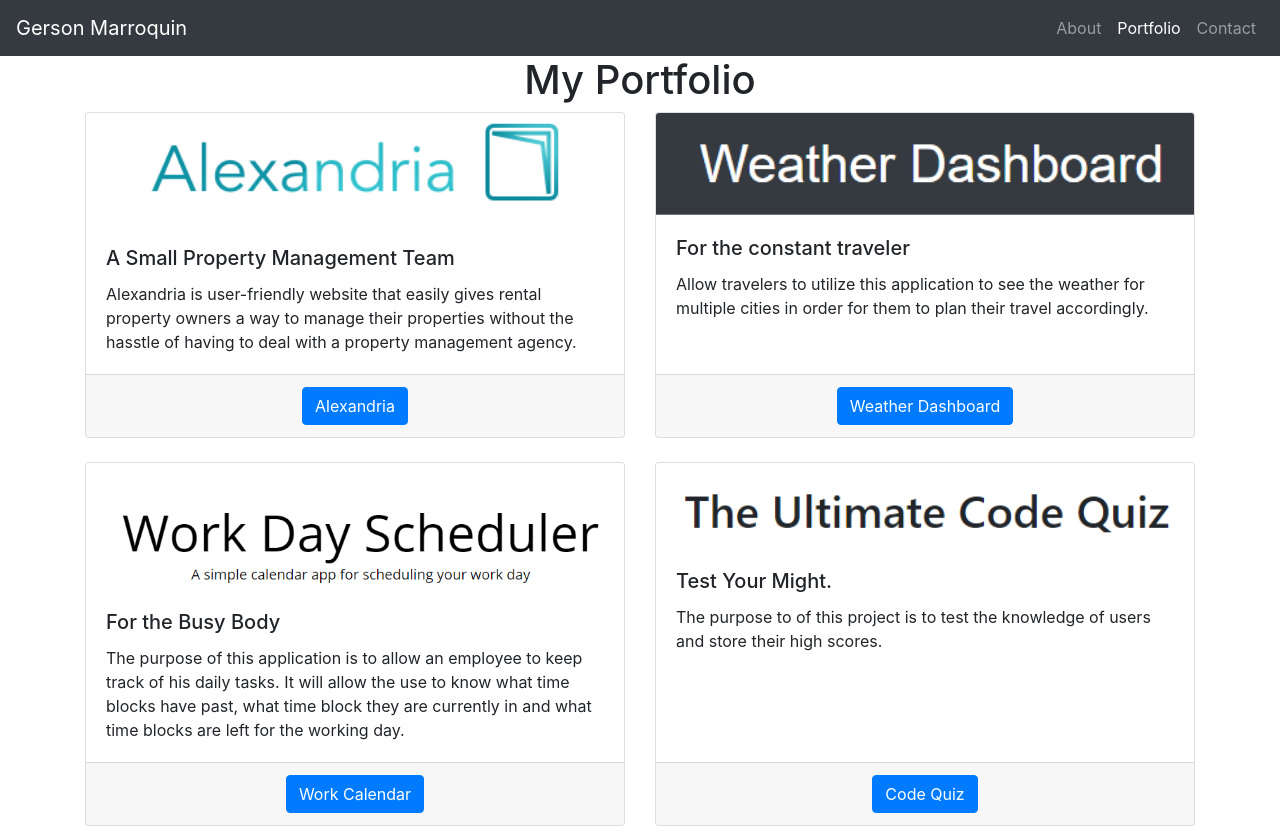
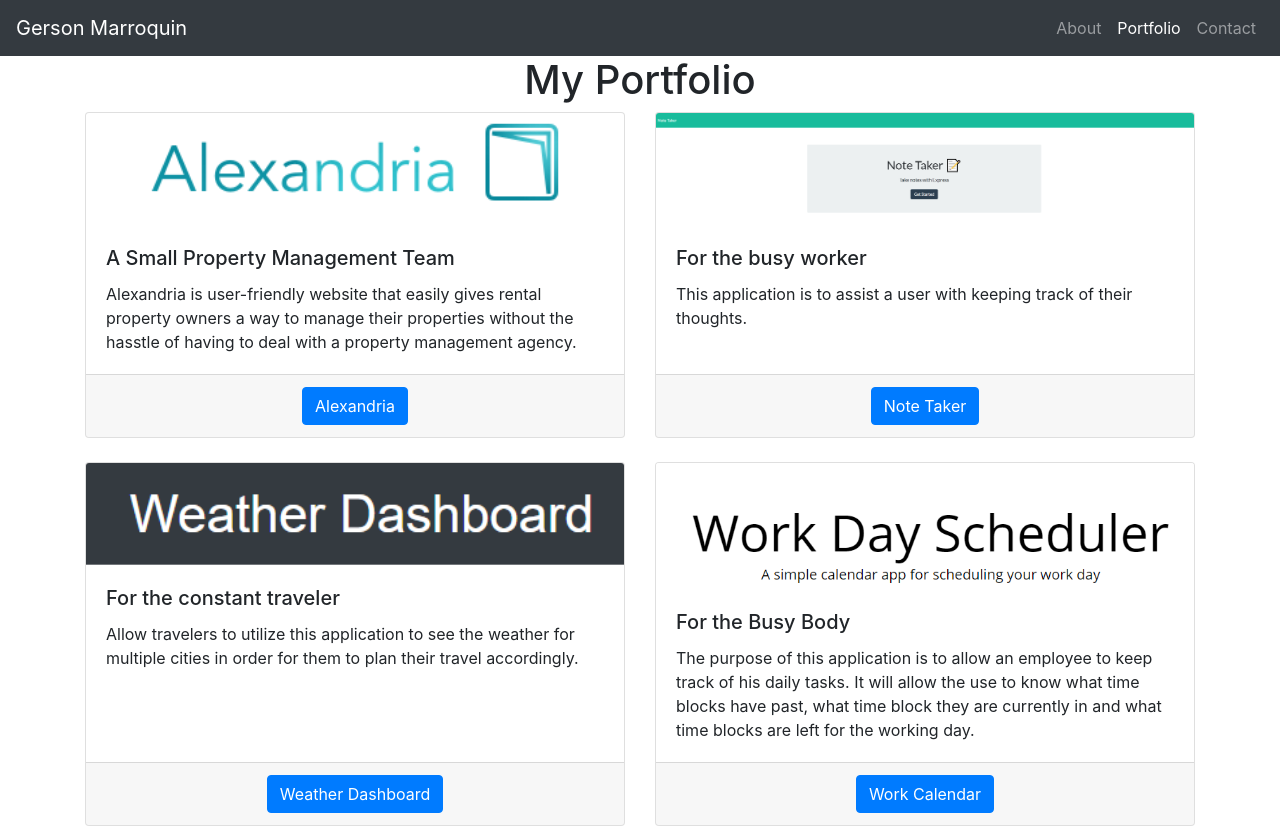
Before and after one commit to goisonberry/portfolio, a plain HTML site: page assets/portfolio.html in a window 1280 px wide. Shown: the top 829 px of the page. Drawn offline with nearby package versions, Linux system fonts and the light colour scheme.

Commit message:
added porject heroku link and fourth hw card.

```diff
--- a/assets/portfolio.html
+++ b/assets/portfolio.html
@@ -67,11 +67,24 @@
               <p class="card-text">Alexandria is user-friendly website that easily gives rental property owners a way to manage their properties without the hasstle of having to deal with a property management agency.</p>
             </div>
             <div class="card-footer text-center">
-              <a href="https://jeanhern81.github.io/Alexandria/" class="card-link btn btn-primary">Alexandria</a>
+              <a href="https://mysterious-river-09583.herokuapp.com/" class="card-link btn btn-primary">Alexandria</a>
             </div>
           </div>
         </div>
         <!-- Weather Dashboard Card -->
+        <div class="col mb-4">
+          <div class="card h-100">
+            <img src="images/homePage.PNG" class="card-img-top" alt="the word Note Taker">
+            <div class="card-body">
+              <h5 class="card-title">For the busy worker</h5>
+              <p class="card-text">This application is to assist a user with keeping track of their thoughts.</p>
+            </div>
+            <div class="card-footer text-center">
+              <a href="https://github.com/goisonberry/Note-Taker" class="card-link btn btn-primary">Note Taker</a>
+            </div>
+          </div>
+        </div>
+        <!-- NoteTaker -->
         <div class="col mb-4">
           <div class="card h-100">
             <img src="images/weatherDashboardLogo.PNG" class="card-img-top" alt="the words weather dashboard">
```
